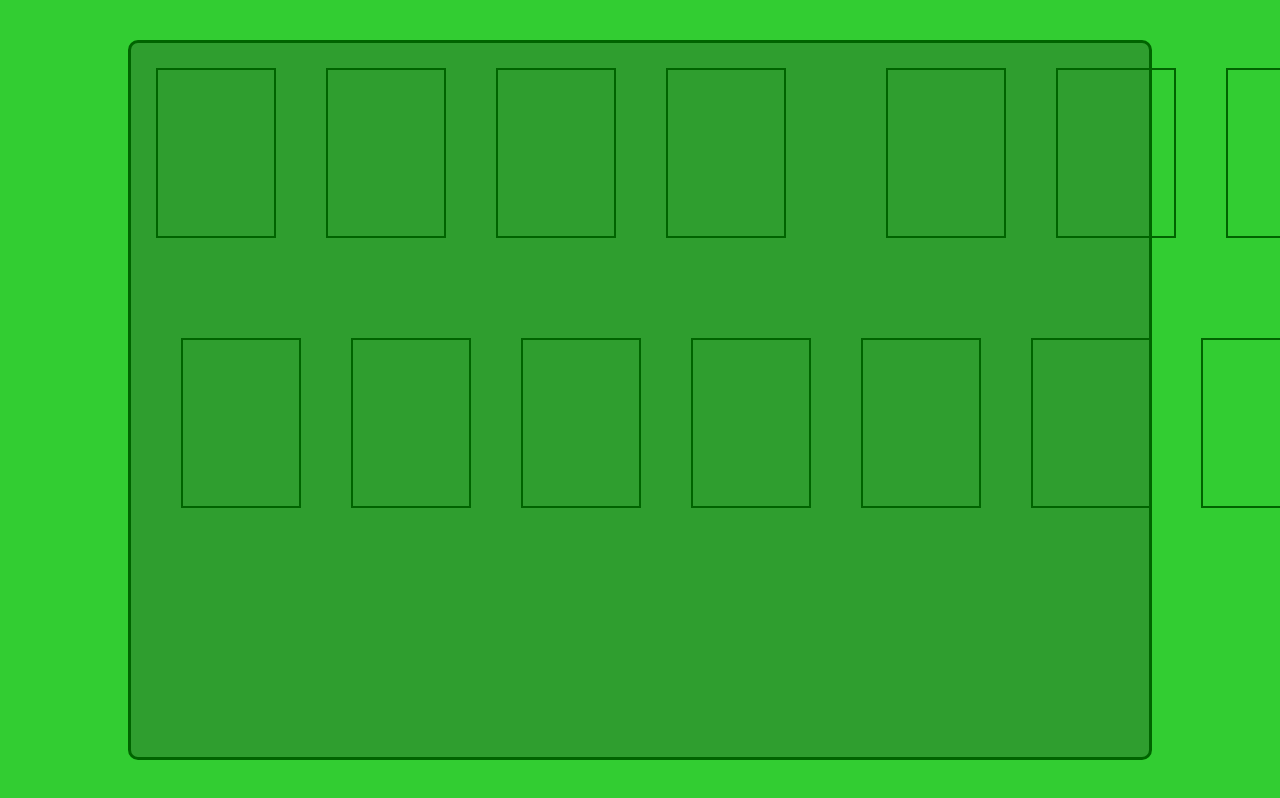
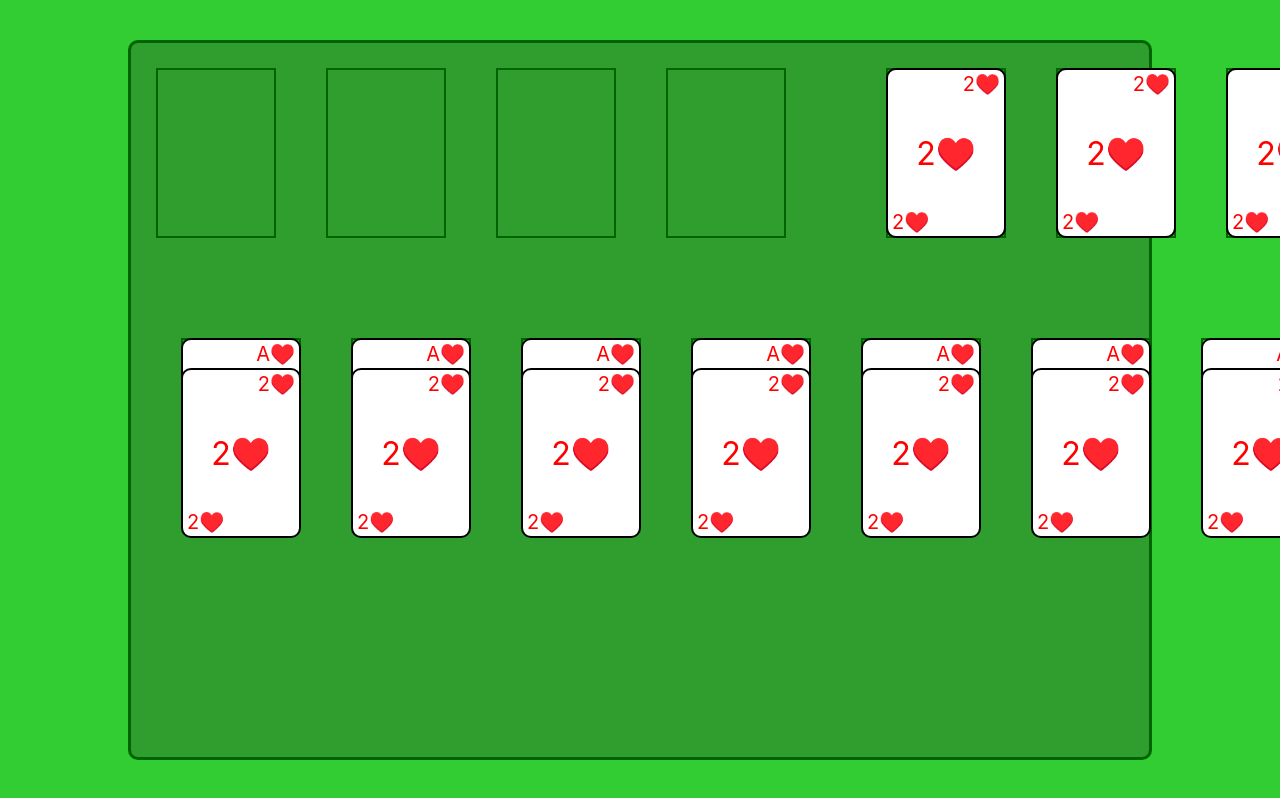
Before and after one commit to MeruemIsHere/Freecell, a React (Create React App) app: page / in a window 1280 px wide. Shown: the top 798 px of the page. Built offline with nearby package versions, Linux system fonts and the light colour scheme.

Commit message:
Card style position

```diff
--- a/src/components/Card/Card.jsx
+++ b/src/components/Card/Card.jsx
@@ -1,23 +1,37 @@
 import './style/card.css'
 import { CARD_SIZE } from '../../globalConstant'
 import { displayColor } from './Card.helpers';
+import useCard from './useCard.hooks';
 
-function Card({card}) {
+
+
+function Card({index = 0, position = '', card}) {
+  const { topPos } = useCard(position, index)
 
   return (
-    <div className='card' style={{width: CARD_SIZE.width, height: CARD_SIZE.height, color: displayColor(card.symbole)}}>
+    <div className='card'
+         style={{
+            width: CARD_SIZE.width,
+            height: CARD_SIZE.height,
+            color: displayColor(card.symbole),
+            top: `${topPos}px`
+         }}>
+
       <div className="top">
         {card.designation}
         {card.symbole}
       </div>
+
       <div className="content">
         {card.designation}
         {card.symbole}
       </div>
+
       <div className="bottom">
         {card.designation}
         {card.symbole}
       </div>
+
     </div>
   )
 }
--- a/src/components/Card/style/card.css
+++ b/src/components/Card/style/card.css
@@ -1,4 +1,5 @@
 .card {
+  position: absolute;
   border: 2px solid black;
   border-radius: 10px;
   background-color: white;
--- a/src/components/Card/style/card.scss
+++ b/src/components/Card/style/card.scss
@@ -1,4 +1,5 @@
 .card {
+    position: absolute;
     border: 2px solid black;
     border-radius: 10px;
     background-color: white;
--- /dev/null
+++ b/src/components/Card/useCard.hooks.js
@@ -0,0 +1,19 @@
+import { useEffect, useState } from 'react';
+
+const GAP = 30
+
+
+export default function useCard(position, index) {
+
+    const [topPos, setTopPos] = useState(0)
+
+    useEffect(() => {
+        if (position === 'boardcell') {
+            let defineTopPos = index * GAP
+            setTopPos(defineTopPos)
+        }
+    }, [position, index])
+
+
+    return { topPos }
+}
--- /dev/null
+++ b/src/components/Cell/Cell.jsx
@@ -0,0 +1,92 @@
+import './style/Cell.css'
+import { CARD_SIZE } from '../../globalConstant';
+import cards from '../../Data/cards.json'
+import Card from '../Card';
+import { useState } from 'react';
+
+
+const Cell = ({children}) => {
+
+  return (
+    <div className="cell-container">
+        <div className="cell-mark"  style={{width: CARD_SIZE.width, height: CARD_SIZE.height}}></div>
+        <div className={`cards-container`}>
+          {children}
+        </div>
+    </div>
+  )
+}
+
+
+
+
+
+export const BonusCell = () => {
+
+  const [bonusCard, setBonusCard] = useState(null)
+
+  return (
+    <Cell>
+      {bonusCard && <Card card={bonusCard}/>}
+    </Cell>
+  )
+}
+
+
+
+
+
+export const WinCell = () => {
+
+  const [winCards, setWinCards] = useState([
+    cards[0],
+    cards[1]
+  ])
+
+  return (
+    <Cell>
+      {winCards && winCards.map(
+        (winCard, index) =>
+          <Card
+            key={index}
+            index={index}
+            card={winCard}
+          />
+        )
+      }
+    </Cell>
+  )
+}
+
+
+
+
+
+export const BoardCell = () => {
+
+  const [winCards, setWinCards] = useState([
+    cards[0],
+    cards[1]
+  ])
+
+  return (
+    <Cell>
+      {winCards && winCards.map(
+        (winCard, index) =>
+          <Card
+            key={index}
+            index={index}
+            position='boardcell'
+            card={winCard}
+          />
+        )
+      }
+    </Cell>
+  )
+}
+
+
+
+
+
+export default Cell
--- a/src/components/Cell/Cell.tsx
+++ /dev/null
@@ -1,12 +0,0 @@
-import './style/Cell.css'
-import { CARD_SIZE } from './../../globalConstant';
-
-function Cell() {
-  return (
-    <div className="cell-container">
-        <div className="cell-mark"  style={{width: CARD_SIZE.width, height: CARD_SIZE.height}}></div>
-    </div>
-  )
-}
-
-export default Cell
--- a/src/components/Cell/style/Cell.css
+++ b/src/components/Cell/style/Cell.css
@@ -5,9 +5,15 @@
   height: -webkit-max-content;
   height: -moz-max-content;
   height: max-content;
+  position: relative;
 }
 
 .cell-mark {
   border: 2px solid darkgreen;
 }
+
+.cards-container {
+  position: absolute;
+  top: 0;
+}
 /*# sourceMappingURL=Cell.css.map */
--- a/src/components/Cell/style/Cell.scss
+++ b/src/components/Cell/style/Cell.scss
@@ -1,8 +1,14 @@
 .cell-container {
     width: max-content;
     height: max-content;
+    position: relative;
 }
 
 .cell-mark {
     border: 2px solid darkgreen;
 }
+
+.cards-container {
+    position: absolute;
+    top: 0;
+}
--- a/src/components/Gameboard/GameBoard.tsx
+++ b/src/components/Gameboard/GameBoard.tsx
@@ -1,35 +1,34 @@
-import Cell from '../Cell'
+import { BonusCell, WinCell, BoardCell } from '../Cell'
 import './style/GameBoard.css'
 import cards from '../../Data/cards.json'
-import Card from './../Card/Card';
 
 function GameBoard() {
 
     return (
     <div className="gameboard-container">
         <div className="bonuscells-container">
-            <Cell/>
-            <Cell/>
-            <Cell/>
-            <Cell/>
+            <BonusCell/>
+            <BonusCell/>
+            <BonusCell/>
+            <BonusCell/>
         </div>
 
         <div className="wincells-container">
-            <Cell/>
-            <Cell/>
-            <Cell/>
-            <Cell/>
+            <WinCell/>
+            <WinCell/>
+            <WinCell/>
+            <WinCell/>
         </div>
 
         <div className="boardcells-container">
-            <Cell/>
-            <Cell/>
-            <Cell/>
-            <Cell/>
-            <Cell/>
-            <Cell/>
-            <Cell/>
-            <Cell/>
+            <BoardCell/>
+            <BoardCell/>
+            <BoardCell/>
+            <BoardCell/>
+            <BoardCell/>
+            <BoardCell/>
+            <BoardCell/>
+            <BoardCell/>
         </div>
     </div>
     )
```
Also changed, not shown: 2 other files (tests, documents, lock files or other folders).
